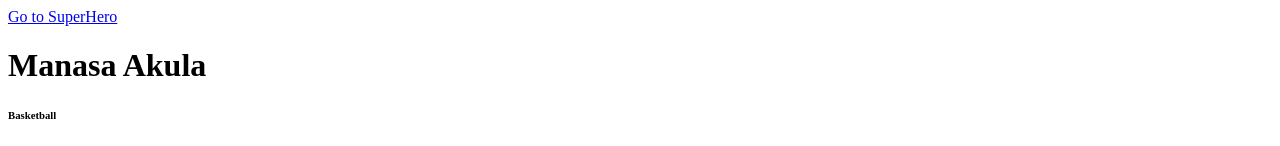
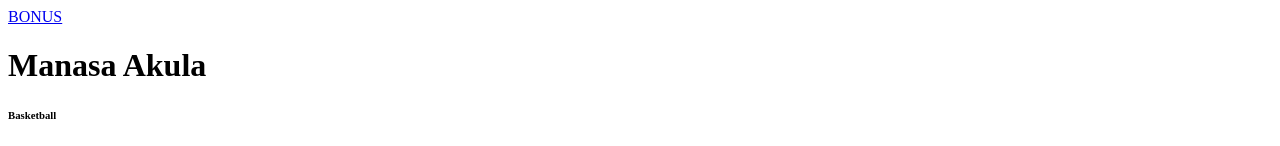
Before and after one commit to 44-563-Web-Apps-S23/44563-webapps-assignment-3-s560998, a plain HTML site: page index.html in a window 1280 px wide. Shown: the top 146 px of the page. Drawn offline with Linux system fonts and the light colour scheme.

Commit message:
changes made

```diff
--- a/index.html
+++ b/index.html
@@ -12,7 +12,7 @@
         </style>
     </head>
        <body>
-            <a href="bonus.html">Go to SuperHero</a>
+           <a href="bonus.html">BONUS</a>
            <h1>
                 Manasa Akula
            </h1>
@@ -42,7 +42,6 @@
 
                 </ul>
             </ol>
-
             <hr>
             <h2>
                 Countries to visit
```
